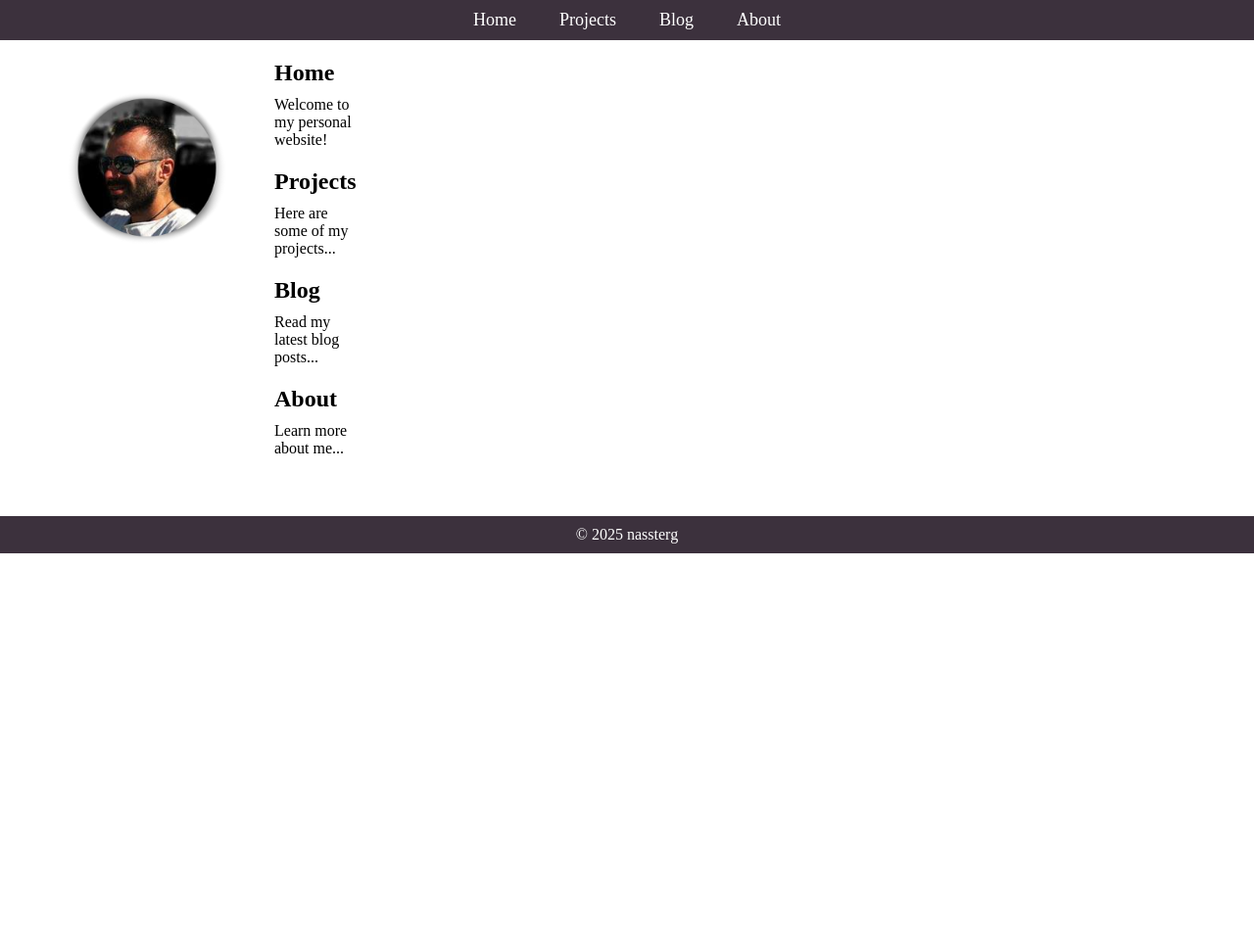
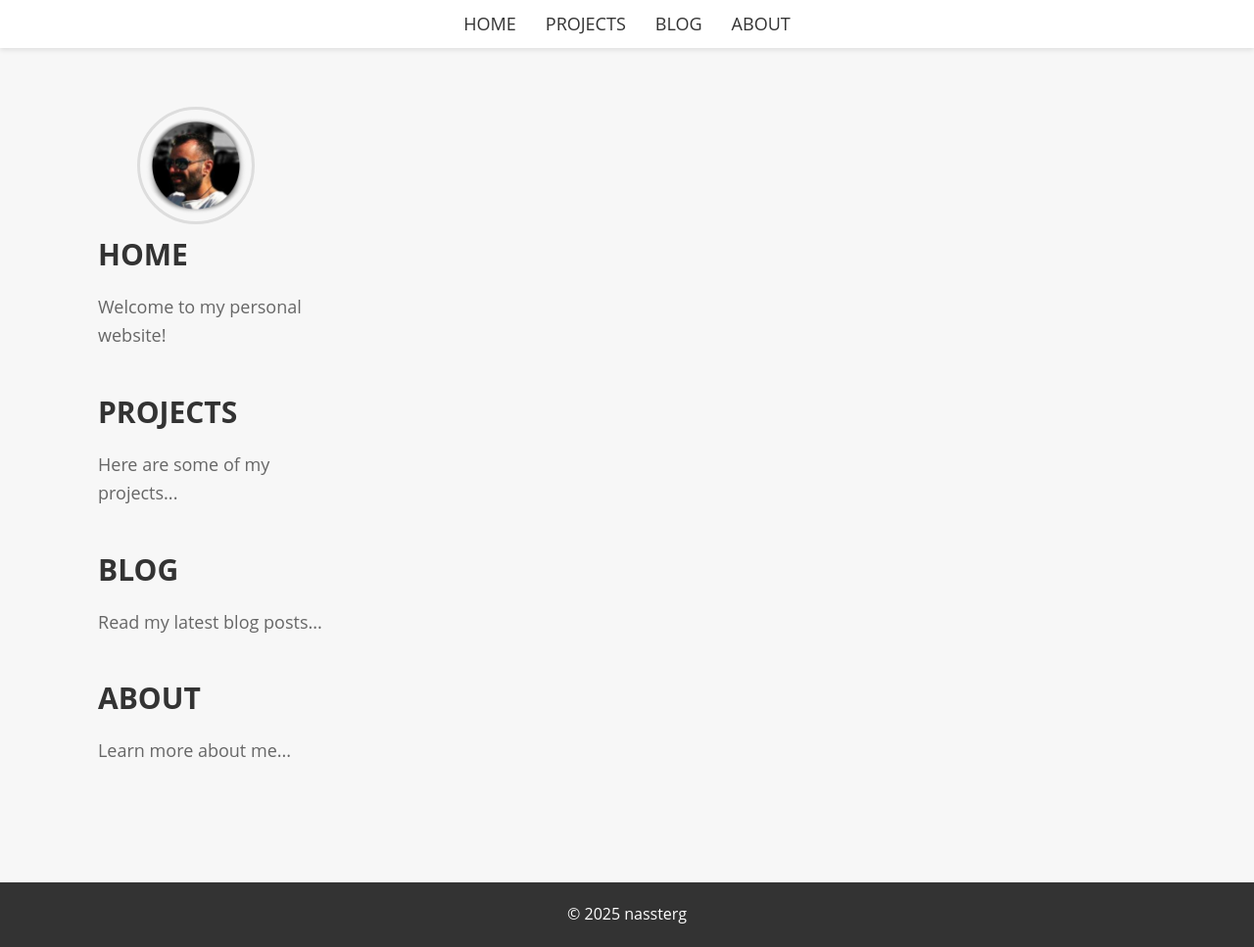
Before and after one commit to nassterg/nassterg.github.io, a Jekyll site: the page built from README.md, in a window 1280 px wide. Shown: the whole page at 98% size. Built offline with Jekyll 4.4.1, drawn with Linux system fonts in a browser that asks for light colours; our own code applies the rules of GitHub Pages for plain Markdown files; before the commit the page ends 900 px from its top, so only the background shows below that.

Commit message:
Update style.css

```diff
--- a/assets/css/style.css
+++ b/assets/css/style.css
@@ -5,20 +5,28 @@
     box-sizing: border-box;
 }
 
+/* Set a clean, modern font */
+body {
+    font-family: 'Open Sans', sans-serif; /* Clean sans-serif font */
+    background-color: #f7f7f7; /* Light background */
+    color: #333; /* Dark text for readability */
+    line-height: 1.6;
+}
+
 /* Style the navigation bar (menu) */
 .navbar {
     display: flex;
     justify-content: center; /* Center the menu */
-    background: #3C313D;
-    padding: 10px 20px;
-    color: white;
-    width: 100%; /* Ensure it spans the full width */
+    background: white;
+    padding: 10px 0;
+    box-shadow: 0 2px 5px rgba(0, 0, 0, 0.1); /* Subtle shadow for the navbar */
+    width: 100%;
 }
 
 .menu ul {
     list-style: none;
     display: flex;
-    gap: 20px;
+    gap: 30px; /* Slightly more space between the items */
 }
 
 .menu ul li {
@@ -26,69 +34,80 @@
 }
 
 .menu ul li a {
-    color: white;
+    color: #333;
     text-decoration: none;
     font-size: 18px;
-    padding: 8px 12px;
+    padding: 8px 0;
+    text-transform: uppercase; /* Make it more minimal and clean */
+    font-weight: 400; /* Lighter font weight for a clean look */
 }
 
 .menu ul li a:hover {
-    background: rgba(255, 255, 255, 0.2);
-    border-radius: 5px;
+    color: #007BFF; /* Subtle hover effect */
 }
 
 /* Center the main content (2-column layout) */
 .content {
     display: grid;
     grid-template-columns: 1fr 3fr; /* Left column (logo), right column (text) */
-    gap: 20px;
-    padding: 20px;
-    justify-items: center; /* Center the grid items (content) horizontally */
-    max-width: 1200px; /* Limit the max width of the content */
-    margin: 0 auto; /* Center the content block horizontally */
-}
-
-/* Main container for the two-column layout */
-.main-container {
-    display: grid;
-    grid-template-columns: 1fr 3fr; /* Split content into two columns */
-    gap: 20px;
-    width: 100%; /* Ensure full width */
+    gap: 40px;
+    padding: 40px 20px;
+    justify-items: center;
+    max-width: 1200px;
+    margin: 0 auto;
 }
 
 /* Left column styling (logo) */
 .left-column {
     display: flex;
     justify-content: center;
-    align-items: flex-start; /* Align the avatar to the top */
-    margin-top: 20px; /* Add a margin from the top */
+    align-items: flex-start;
+    margin-top: 20px;
 }
 
 .logo .avatar {
-    width: 180px; /* Adjust size of the avatar */
-    height: 180px;
+    width: 120px;
+    height: 120px;
     border-radius: 50%;
+    border: 3px solid #ddd; /* Subtle border around the avatar */
 }
 
 /* Right column styling (text content from the menu) */
 .right-column {
-    padding-left: 20px;
+    padding-left: 40px;
 }
 
 /* Styling for individual sections */
 section {
-    margin-bottom: 20px;
+    margin-bottom: 40px; /* More space between sections */
+    font-size: 18px;
 }
 
 section h2 {
-    font-size: 24px;
-    margin-bottom: 10px;
+    font-size: 30px;
+    font-weight: 700; /* Bold heading for clear contrast */
+    margin-bottom: 15px;
+    text-transform: uppercase; /* Minimalist style */
+    color: #333;
 }
 
+section p {
+    font-size: 18px;
+    color: #666; /* Slightly lighter text for body */
+    line-height: 1.6;
+}
+
+/* Footer styling */
 footer {
     text-align: center;
-    padding: 10px;
-    background: #3C313D; /* Dark background color */
-    color: white; /* White text color */
-    margin-top: 20px;
+    padding: 20px 0;
+    background: #333;
+    color: white;
+    margin-top: 40px;
+    font-size: 16px;
 }
+
+/* Add a subtle hover effect for links */
+a:hover {
+    text-decoration: underline;
+}
```
